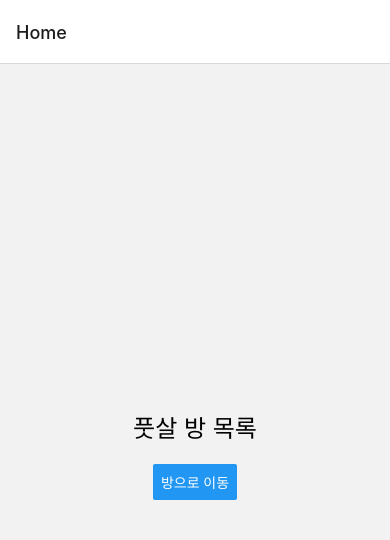
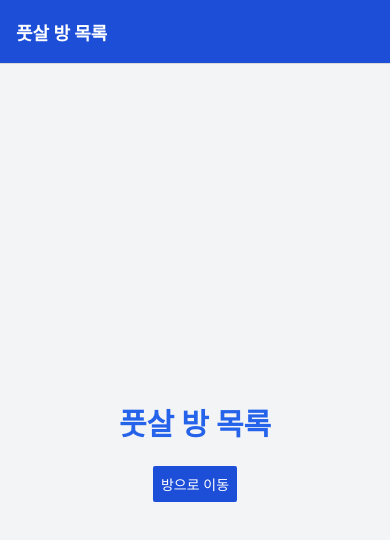
Before and after one commit to Chungyezun/KaiPlab, a React Native app in the folder Plab/: screen /Home in a window 390 px wide. Shown: the top 540 px of the page. Built offline with nearby package versions, Linux system fonts and the light colour scheme.

Commit message:
Apply nativewind & tailwindcss@3.3.2

```diff
--- a/Plab/babel.config.js
+++ b/Plab/babel.config.js
@@ -1,3 +1,4 @@
 module.exports = {
   presets: ['module:@react-native/babel-preset'],
+  plugins: ['nativewind/babel'],
 };
--- a/Plab/package.json
+++ b/Plab/package.json
@@ -15,6 +15,7 @@
     "@react-navigation/native-stack": "^6.11.0",
     "@react-navigation/stack": "^6.4.1",
     "expo": "^51.0.32",
+    "nativewind": "^2.0.11",
     "react": "18.3.1",
     "react-native": "0.75.2",
     "react-native-gesture-handler": "^2.19.0",
@@ -37,6 +38,7 @@
     "jest": "^29.6.3",
     "prettier": "2.8.8",
     "react-test-renderer": "18.3.1",
+    "tailwindcss": "^3.3.2",
     "typescript": "5.0.4"
   },
   "engines": {
--- a/Plab/src/navigation/AppNavigator.tsx
+++ b/Plab/src/navigation/AppNavigator.tsx
@@ -3,16 +3,34 @@ import { NavigationContainer } from '@react-navigation/native';
 import { createNativeStackNavigator } from '@react-navigation/native-stack';
 import HomeScreen from '../screens/HomeScreen';
 import RoomScreen from '../screens/RoomScreen';
-import { RootStackParamList } from '../types';
 
-const Stack = createNativeStackNavigator<RootStackParamList>();
+const Stack = createNativeStackNavigator();
 
 const AppNavigator: React.FC = () => {
   return (
     <NavigationContainer>
-      <Stack.Navigator initialRouteName="Home">
-        <Stack.Screen name="Home" component={HomeScreen} />
-        <Stack.Screen name="Room" component={RoomScreen} />
+      <Stack.Navigator
+        initialRouteName="Home"
+        screenOptions={{
+          headerStyle: {
+            backgroundColor: '#1D4ED8', // 헤더 배경색
+          },
+          headerTintColor: '#fff', // 헤더 텍스트 색상
+          headerTitleStyle: {
+            fontWeight: 'bold', // 제목 텍스트의 굵기
+          },
+        }}
+      >
+        <Stack.Screen
+          name="Home"
+          component={HomeScreen}
+          options={{ title: '풋살 방 목록' }} // 화면 제목
+        />
+        <Stack.Screen
+          name="Room"
+          component={RoomScreen}
+          options={{ title: '방 세부 정보' }} // 화면 제목
+        />
       </Stack.Navigator>
     </NavigationContainer>
   );
--- a/Plab/src/screens/HomeScreen.tsx
+++ b/Plab/src/screens/HomeScreen.tsx
@@ -1,33 +1,21 @@
 import React from 'react';
-import { View, Text, Button, StyleSheet } from 'react-native';
+import { View, Text, Button } from 'react-native';
 import { NativeStackScreenProps } from '@react-navigation/native-stack';
-import { RootStackParamList } from '../types'; // 아래에 설명할 types.ts 파일
+import { RootStackParamList } from './types';
 
 type Props = NativeStackScreenProps<RootStackParamList, 'Home'>;
 
 const HomeScreen: React.FC<Props> = ({ navigation }) => {
   return (
-    <View style={styles.container}>
-      <Text style={styles.header}>풋살 방 목록</Text>
+    <View className='flex-1 justify-center items-center p-4 bg-gray-100'>
+      <Text className='text-3xl font-bold mb-6 text-blue-600'>풋살 방 목록</Text>
       <Button
         title="방으로 이동"
         onPress={() => navigation.navigate('Room')}
+        color="#1D4ED8" // Tailwind 색상 예제
       />
     </View>
   );
 };
 
-const styles = StyleSheet.create({
-  container: {
-    flex: 1,
-    justifyContent: 'center',
-    alignItems: 'center',
-    padding: 16,
-  },
-  header: {
-    fontSize: 24,
-    marginBottom: 20,
-  },
-});
-
 export default HomeScreen;
--- a/Plab/src/screens/RoomScreen.tsx
+++ b/Plab/src/screens/RoomScreen.tsx
@@ -1,26 +1,14 @@
 import React from 'react';
-import { View, Text, StyleSheet } from 'react-native';
+import { View, Text } from 'react-native';
+import { tw } from 'nativewind';
 
 const RoomScreen: React.FC = () => {
   return (
-    <View style={styles.container}>
-      <Text style={styles.header}>방 세부 정보 및 채팅</Text>
-      {/* 여기서 채팅 UI와 방 세부 정보 구현 */}
+    <View className='flex-1 justify-center items-center p-4 bg-gray-200'>
+      <Text className='text-3xl font-bold mb-6 text-green-600'>방 세부 정보 및 채팅</Text>
+      {/* 여기에 채팅 UI와 방 세부 정보 구현 */}
     </View>
   );
 };
 
-const styles = StyleSheet.create({
-  container: {
-    flex: 1,
-    justifyContent: 'center',
-    alignItems: 'center',
-    padding: 16,
-  },
-  header: {
-    fontSize: 24,
-    marginBottom: 20,
-  },
-});
-
 export default RoomScreen;
--- /dev/null
+++ b/Plab/tailwind.config.js
@@ -0,0 +1,8 @@
+/** @type {import('tailwindcss').Config} */
+module.exports = {
+  content: ['./App.{js,jsx,ts,tsx}', './src/**/*.{js,jsx,ts,tsx}'],
+  theme: {
+    extend: {},
+  },
+  plugins: [],
+}
```
Also changed, not shown: 2 other files (tests, documents, lock files or other folders).
